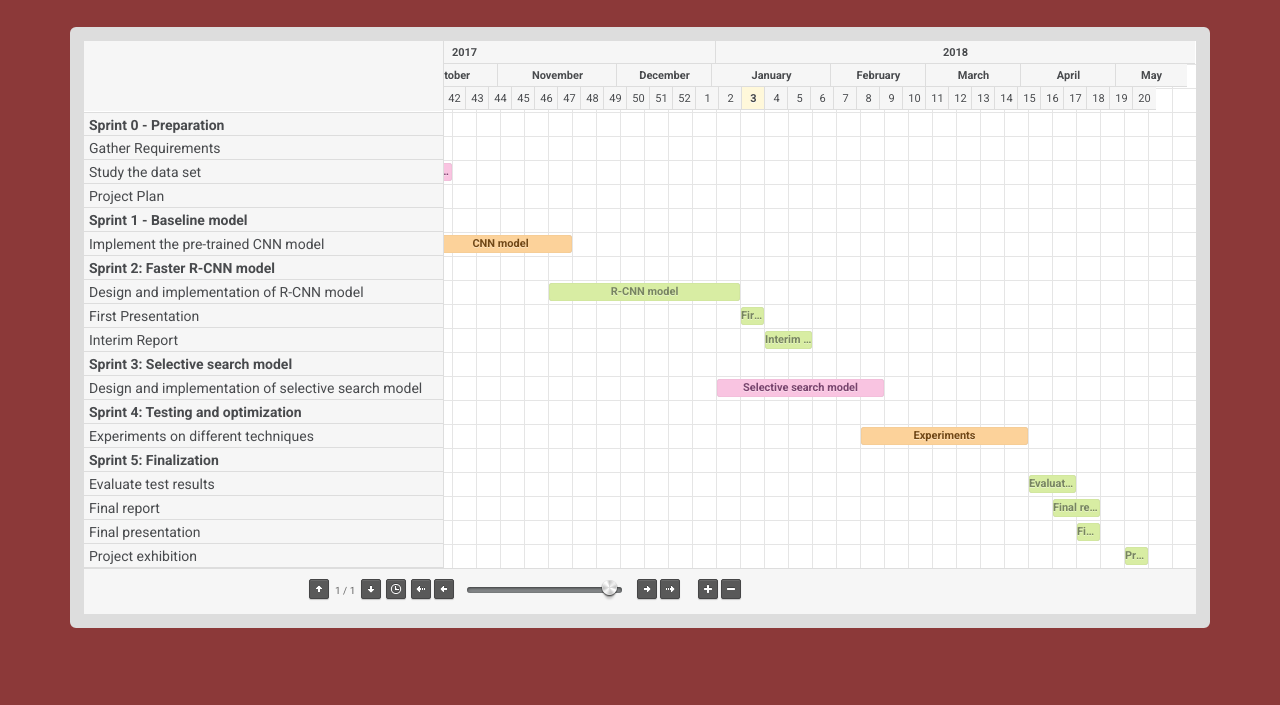
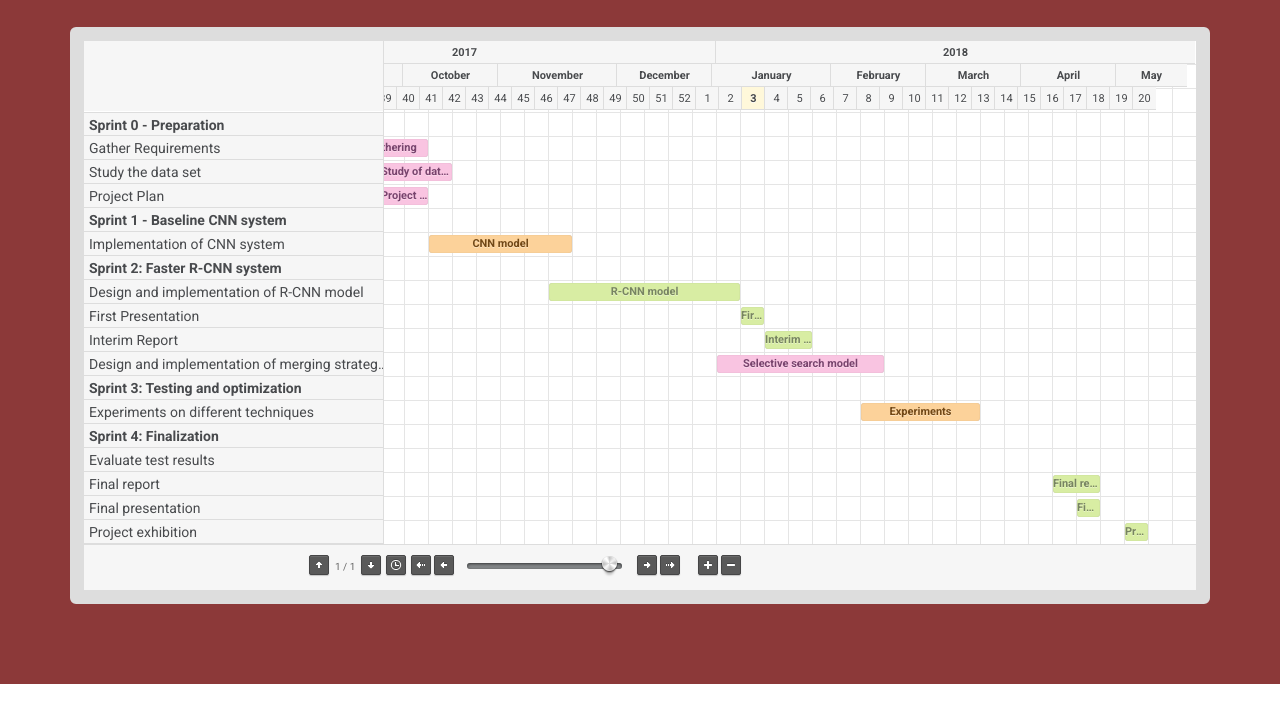
Before and after one commit to KithLo/fyp_website, a plain HTML site: page index.html in a window 1280 px wide. Shown: the part 595-1300 px from the top of the page. Drawn offline with Linux system fonts and the light colour scheme.

Commit message:
It is outdated so I update it LOL

```diff
--- a/css/style.css
+++ b/css/style.css
@@ -93,5 +93,5 @@ section.team h6 {
   height: 24px
 }
 .fn-gantt .leftPanel {
-  width: 360px
+  width: 300px
 }
--- a/index.html
+++ b/index.html
@@ -172,9 +172,9 @@
               customClass: "ganttRed"
             }]
           },{
-            name: "Sprint 1 - Baseline model",
+            name: "Sprint 1 - Baseline CNN system",
           },{
-            desc: "Implement the pre-trained CNN model",
+            desc: "Implementation of CNN system",
             values: [{
               from: "/Date(2017, 10, 9)/",
               to: "/Date(2017, 11, 15)/",
@@ -182,7 +182,7 @@
               customClass: "ganttOrange"
             }]
           },{
-            name: "Sprint 2: Faster R-CNN model",
+            name: "Sprint 2: Faster R-CNN system",
           },{
             desc: "Design and implementation of R-CNN model",
             values: [{
@@ -208,9 +208,7 @@
               customClass: "ganttGreen"
             }]
           },{
-            name: "Sprint 3: Selective search model",
-          },{
-            desc: "Design and implementation of selective search model",
+            desc: "Design and implementation of merging strategies",
             values: [{
               from: "/Date(2018, 01, 01)/",
               to: "/Date(2018, 02, 15)/",
@@ -218,22 +216,22 @@
               customClass: "ganttRed"
             }]
           },{
-            name: "Sprint 4: Testing and optimization",
+            name: "Sprint 3: Testing and optimization",
           },{
             desc: "Experiments on different techniques",
             values: [{
               from: "/Date(2018, 02, 16)/",
-              to: "/Date(2018, 03, 31)/",
+              to: "/Date(2018, 03, 15)/",
               label: "Experiments",
               customClass: "ganttOrange"
             }]
           },{
-            name: "Sprint 5: Finalization",
+            name: "Sprint 4: Finalization",
           },{
             desc: "Evaluate test results",
             values: [{
-              from: "/Date(2018, 04, 01)/",
-              to: "/Date(2018, 04, 14)/",
+              from: "/Date(2018, 04, 16)/",
+              to: "/Date(2018, 04, 01)/",
               label: "Evaluation",
               customClass: "ganttGreen"
             }]
```
